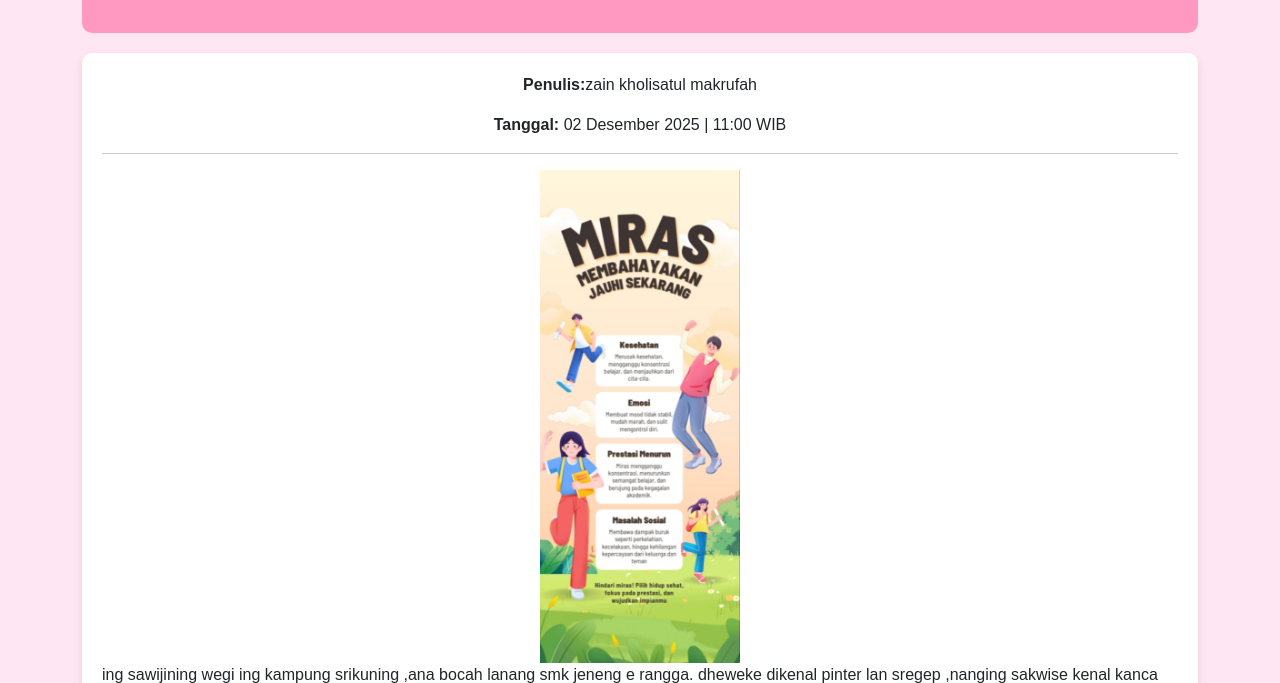
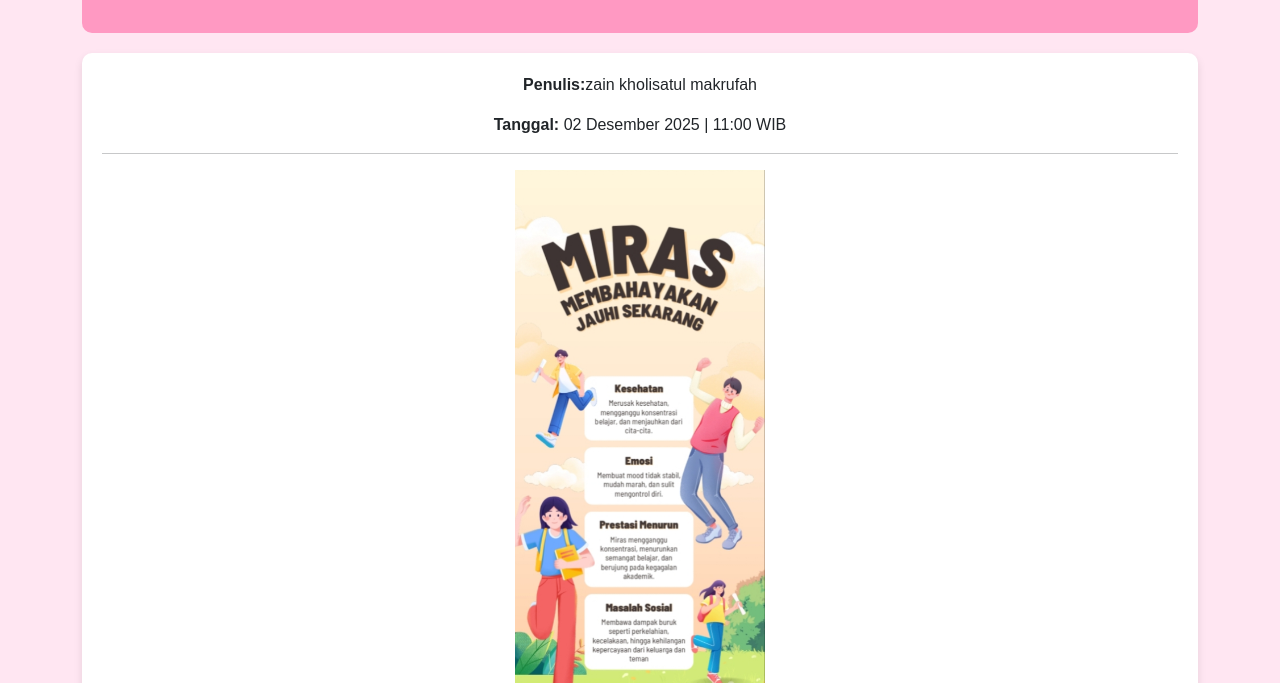
Before and after one commit to zainkholisatul22-byte/Psas-cerkak, a plain HTML site: page index.html in a window 1280 px wide. Shown: the part 117-800 px from the top of the page. Drawn offline with nearby package versions, Linux system fonts and the light colour scheme.

Commit message:
Adjust image dimensions in index.html

```diff
--- a/index.html
+++ b/index.html
@@ -45,7 +45,7 @@
       <p><strong>Penulis:</strong>zain kholisatul makrufah</p>
       <p><strong>Tanggal:</strong> 02 Desember 2025 | 11:00 WIB</p>
       <hr>
-       <img src="IMG_20251203_081906.jpg" alt="Poster Remaja"width ="200" heigth ="200">
+       <img src="IMG_20251203_081906.jpg" alt="Poster Remaja"width ="250" heigth ="200">
    </center>
 
 <p>
```
